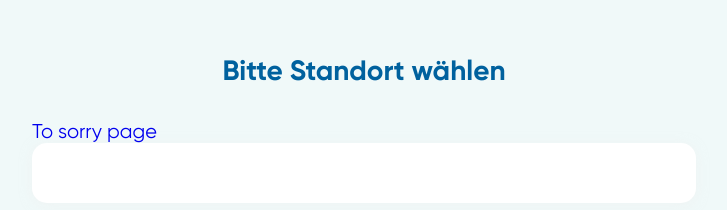
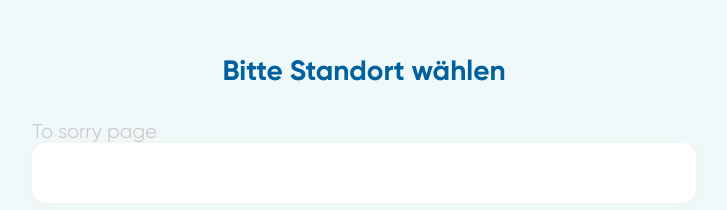
Before and after one commit to encodeBiz/react-lasikcare, a React (Create React App) app: page / in a window 1280 px wide. Shown: the top 210 px of the page, without its empty margins (276-1003 px from the left). Built offline with nearby package versions, Linux system fonts and the light colour scheme; the HTML template or start-up script is replaced by a standard one.

Commit message:
To sorry page link

```diff
--- a/src/page_modules/appointments/CityAppointmentPage/CityAppointmentPage.css
+++ b/src/page_modules/appointments/CityAppointmentPage/CityAppointmentPage.css
@@ -41,3 +41,6 @@
   @media (min-width: 1080px) {
     .wrapper-general .city-appointment-container .card-container .card p {
       font-size: 0.9rem; } }
+
+.sorry-link:hover {
+  cursor: pointer; }
--- a/src/page_modules/appointments/CityAppointmentPage/CityAppointmentPage.js
+++ b/src/page_modules/appointments/CityAppointmentPage/CityAppointmentPage.js
@@ -202,9 +202,7 @@ const CityAppointmentPage = (properties) => {
 
 			setTimeout(() => {
 				properties.setIsGlobalLoading(false);
-
-			}, 2000)
-
+			}, 2000);
 		} catch (error) {
 			console.log(error);
 		}
@@ -303,9 +301,7 @@ const CityAppointmentPage = (properties) => {
 			<div className="title-seccion">
 				<h1>Bitte Standort wählen</h1>
 			</div>
-			<div>
-				<Link to="/sorry">To sorry page</Link>
-			</div>
+			<span onClick={() => history.push("/sorry")} className="sorry-link">To sorry page</span>
 
 			<div className="city-appointment-container">
 				{isLoading ? (
--- a/src/page_modules/appointments/CityAppointmentPage/CityAppointmentPage.scss
+++ b/src/page_modules/appointments/CityAppointmentPage/CityAppointmentPage.scss
@@ -80,3 +80,12 @@
     }
 
 }
+
+
+
+
+.sorry-link{
+    &:hover{
+        cursor: pointer;
+    }
+}
```
Also changed, not shown: src/router/RootComponent.js (line endings or trailing spaces), 1 other file (tests, documents, lock files or other folders).
